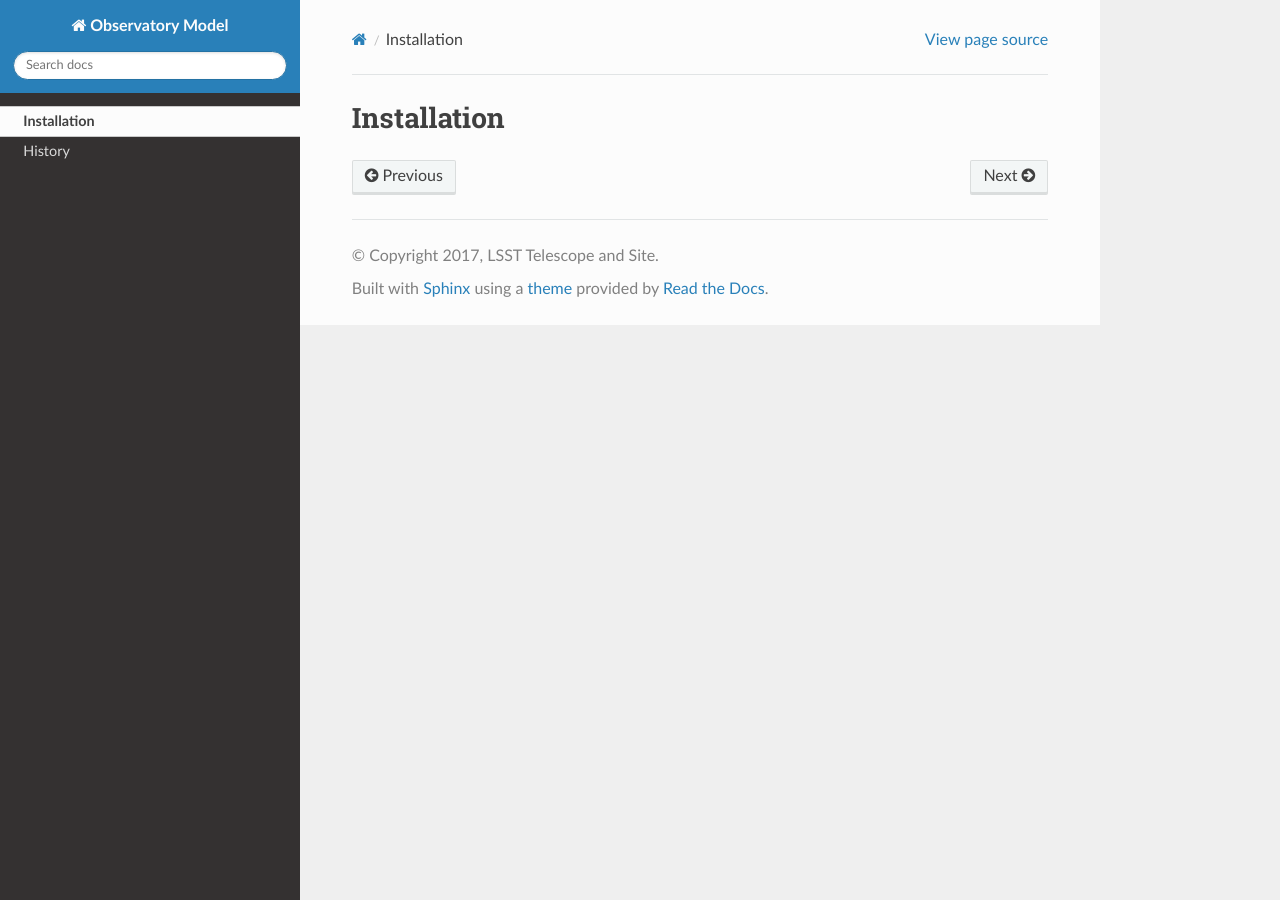
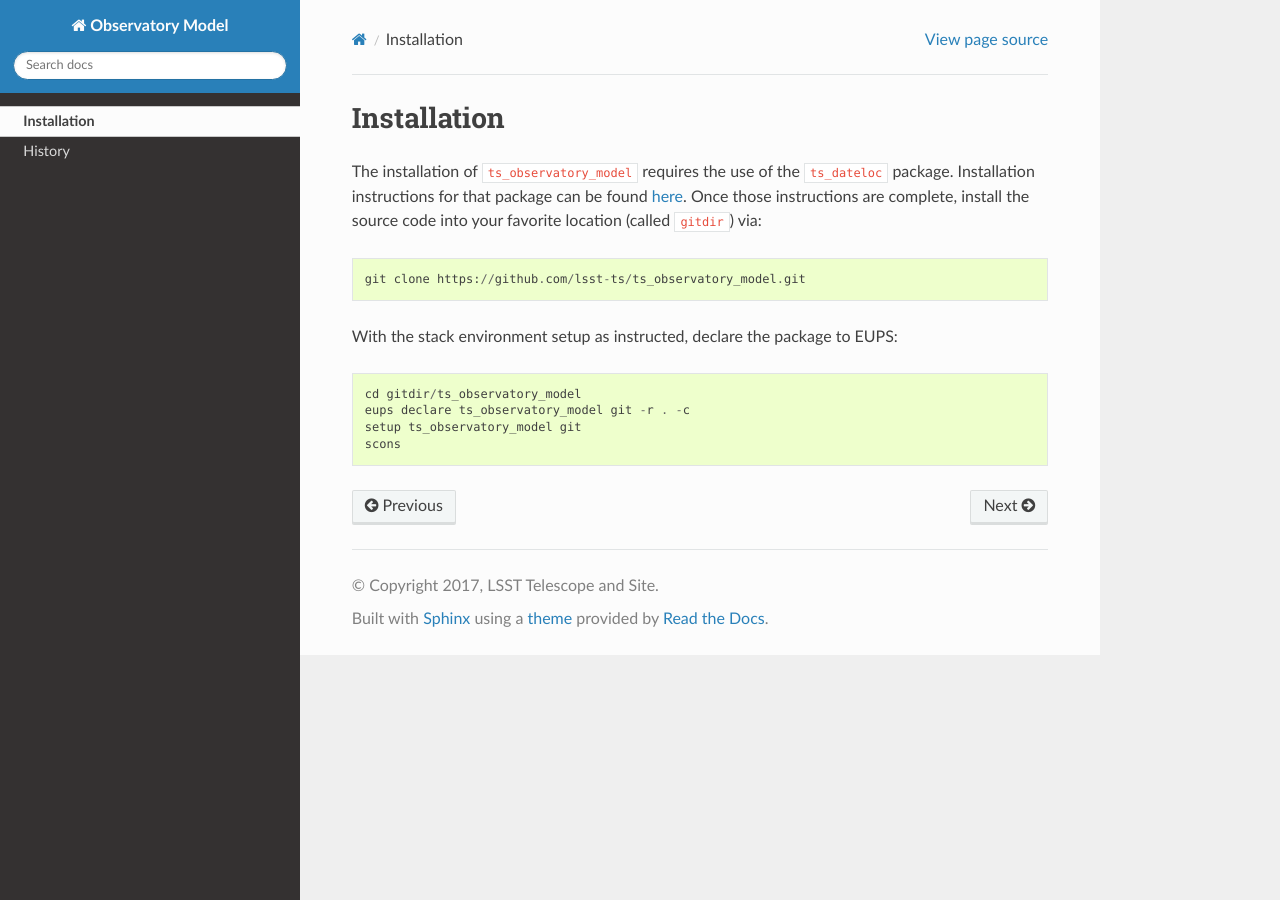
Before and after one commit to lsst-ts/ts_observatory_model, a Sphinx documentation site: the page built from doc/installation.rst, in a window 1280 px wide. Built offline with Sphinx 7.4.7 and the Read the Docs theme 2.0.0, drawn with Linux system fonts in a browser that asks for light colours; the version number could not be read and is left out.

Commit message:
Adding installation docs.

```diff
--- a/doc/installation.rst
+++ b/doc/installation.rst
@@ -1,3 +1,14 @@
 ============
 Installation
 ============
+
+The installation of ``ts_observatory_model`` requires the use of the ``ts_dateloc`` package. Installation instructions for that package can be found `here <https://github.com/lsst-ts/ts_dateloc/blob/master/doc/installation.rst>`_. Once those instructions are complete, install the source code into your favorite location (called ``gitdir``) via::
+
+	git clone https://github.com/lsst-ts/ts_observatory_model.git
+
+With the stack environment setup as instructed, declare the package to EUPS::
+
+	cd gitdir/ts_observatory_model
+	eups declare ts_observatory_model git -r . -c
+	setup ts_observatory_model git
+	scons
```
